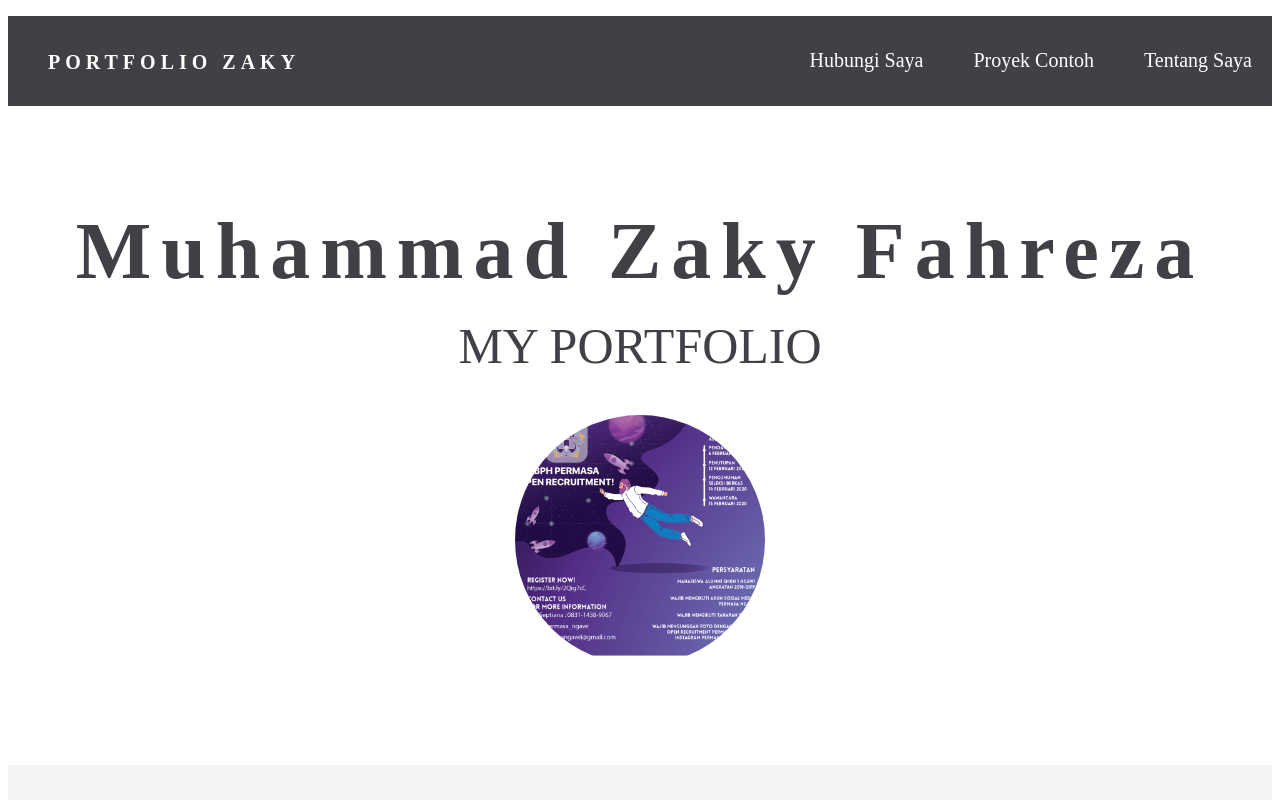
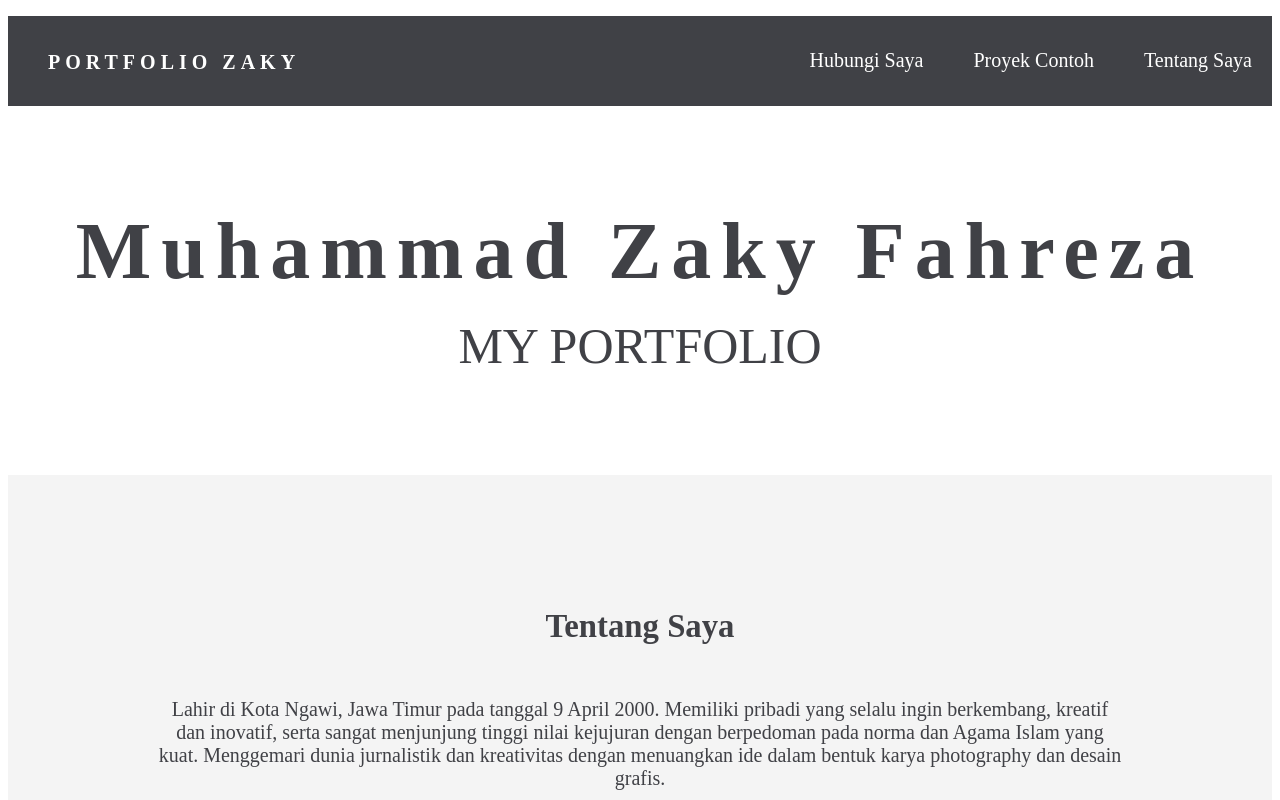
Before and after one commit to zakyfahreza/portfolio, a plain HTML site: page index.html in a window 1280 px wide. Shown: the top 800 px of the page. Drawn offline with Linux system fonts and the light colour scheme.

Commit message:
Update stylesheet.css

```diff
--- a/stylesheet.css
+++ b/stylesheet.css
@@ -56,7 +56,7 @@ li {
   color: #f2d00d;
 }
 
-.photo-profile {
+/*.photo-profile {
   width: 250px;
   height: 250px;
   background-image: url('../images/1.png');
@@ -64,7 +64,7 @@ li {
   border-radius: 50%;
   float: center;
   margin: 0 auto;
-}
+}*/
 
 .about {
   font-size: 28px;
```
